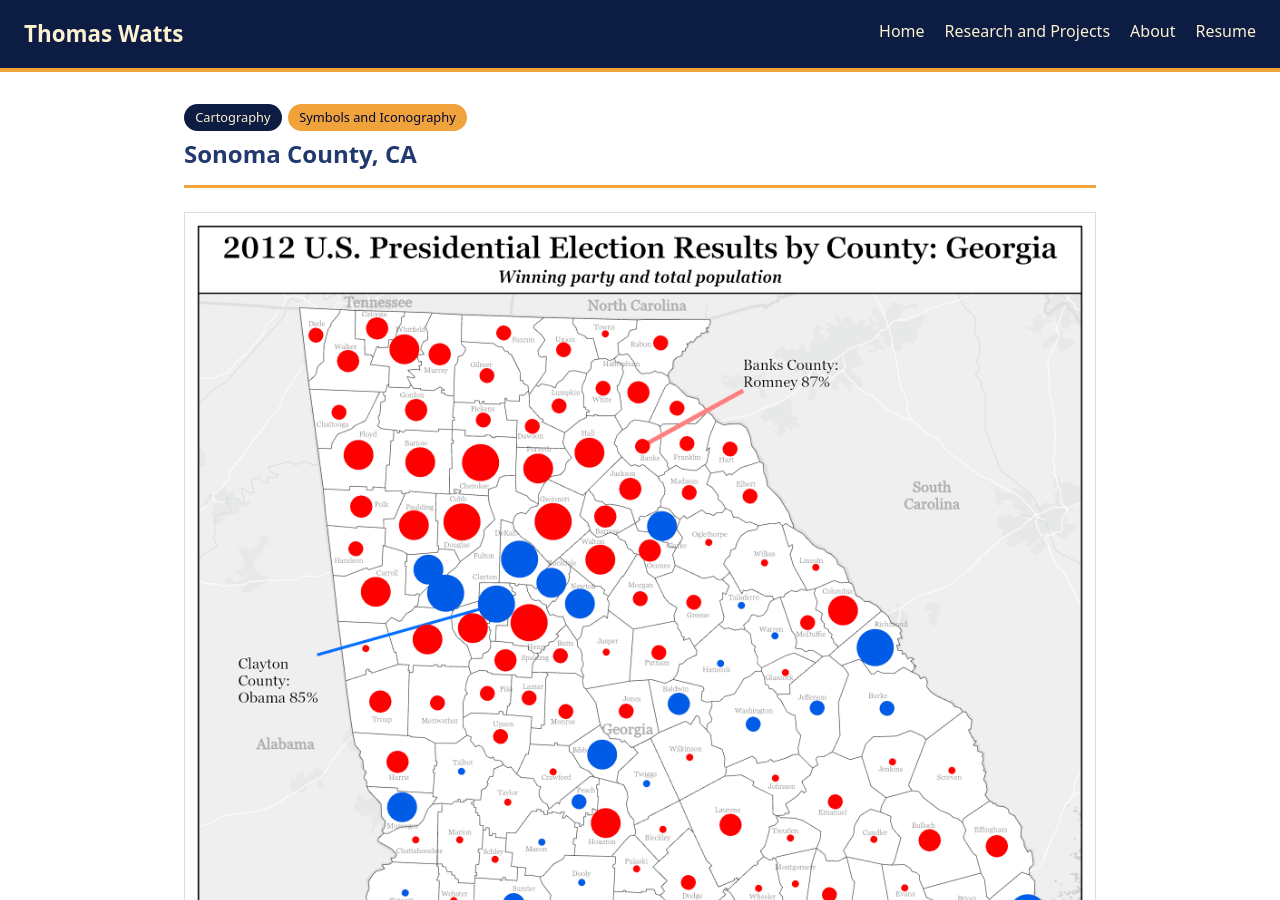
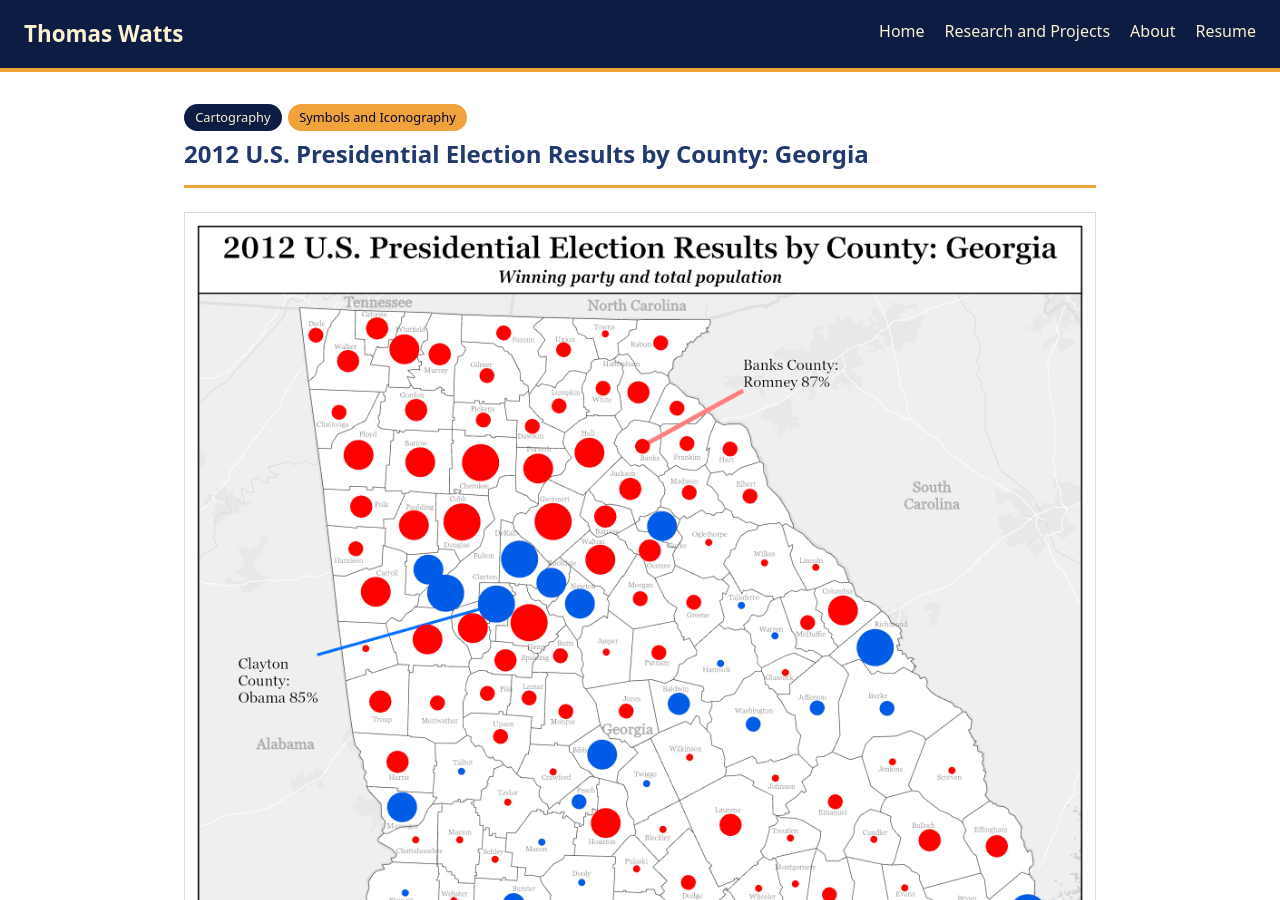
Before and after one commit to tfwatts/tfwatts.github.io, a Jekyll site: the page built from _projects/cartography/week-5-design-principles.md, in a window 1280 px wide and 900 px high. Built offline with Jekyll 4.4.1, drawn with Linux system fonts in a browser that asks for light colours.

Commit message:
Update week-5-design-principles.md

```diff
--- a/_projects/cartography/week-5-design-principles.md
+++ b/_projects/cartography/week-5-design-principles.md
@@ -1,5 +1,5 @@
 ---
-title: "Sonoma County, CA"
+title: "2012 U.S. Presidential Election Results by County: Georgia"
 course: "Cartography"
 method: "Symbols and Iconography"
 order: 5
```
